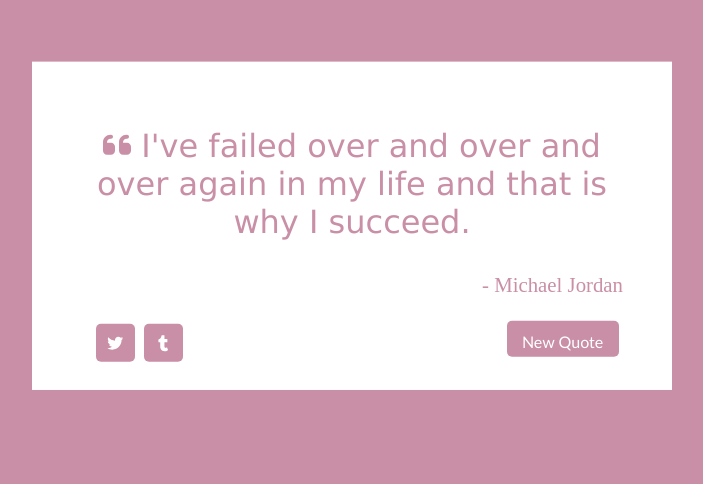
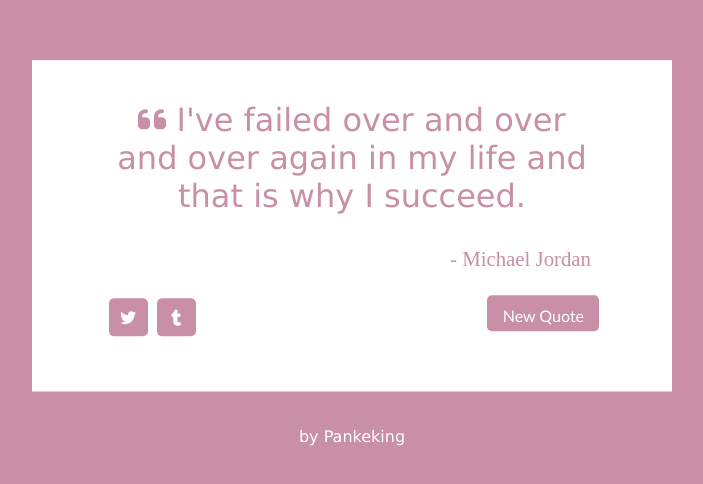
Before and after one commit to Pankeking/randomInspiration, a React (Create React App) app: page / in a window 1280 px wide. Shown: the part 174-658 px from the top of the page, without its empty margins (288-991 px from the left). Built offline with nearby package versions, Linux system fonts and the light colour scheme.

Commit message:
added credit link to github

```diff
--- a/src/components/MainComp.js
+++ b/src/components/MainComp.js
@@ -12,7 +12,6 @@ function MainComp() {
     const randomIndex = Math.floor(Math.random() * quotes.length);
     const [BgColor, setBgColor] = useState(randomColor);
     const [quoteIndex, setQuoteIndex] = useState(randomIndex);
-    const [fade, setFade] = useState(false);
 
 
     function handleClick() {
@@ -20,14 +19,12 @@ function MainComp() {
         const randomIndex = Math.floor(Math.random() * quotes.length);
         setQuoteIndex(randomIndex);
         setBgColor(randomColor);
-        setFade(true);
-        setTimeout(() => setFade(false), 100);
     }
 
     return(
         <React.Fragment>
-            <HomeComp  className={fade ? 'fade' : ''} BgColor={BgColor} />
-            <QuoteComp className={fade ? 'fade' : ''} BgColor={BgColor} onClick={handleClick} quoteIndex={quoteIndex} />
+            <HomeComp  BgColor={BgColor} />
+            <QuoteComp BgColor={BgColor} onClick={handleClick} quoteIndex={quoteIndex} />
         </React.Fragment>
     )
 }
--- a/src/components/quote.css
+++ b/src/components/quote.css
@@ -7,7 +7,7 @@
     -webkit-transform: translateX(-50%) translateY(-50%);
     transform: translateX(-50%) translateY(-50%);
     border: 1px solid white;
-    padding: 2rem 3rem;
+    padding: 0.5rem 5rem;
     background-color: white;
     font-size: 2rem;
     font-family: Verdana, Geneva, Tahoma, sans-serif;
@@ -19,7 +19,7 @@
     text-align: end;
 }
 
-a {
+.social-link {
     border: none;
     color: white;
     margin: 0.3rem;
@@ -50,4 +50,17 @@ button:hover, a:hover {
     opacity: 70%;
     filter: alpha(opacity=70);
     cursor: pointer;
+
 }
+
+.credits {
+    position: relative;
+    bottom: -5rem;
+    color: white;
+    font-size: 1rem;
+}
+.credits-link {
+    text-decoration: none;
+    color: inherit;
+    transition: 0.7s ease-in-out;
+}
--- a/src/components/quoteComp.js
+++ b/src/components/quoteComp.js
@@ -32,14 +32,16 @@ export function QuoteComp({ BgColor, quoteIndex, onClick }) {
                 <p id="author" className="author" >- {quotes[quoteIndex].author}</p>
             </div>
             <div>
-                <a target="_blank" href={twitterLink} style={{backgroundColor: BgColor}}>
+                <a className="social-link" target="_blank" href={twitterLink} style={{backgroundColor: BgColor}}>
                     <FontAwesomeIcon icon={faTwitter} style={iconStyles} />
                 </a>
-                <a target="_blank" href={tumblrLink} style={{backgroundColor: BgColor}}>
+                <a className="social-link" target="_blank" href={tumblrLink} style={{backgroundColor: BgColor}}>
                     <FontAwesomeIcon icon={faTumblr} style={iconStyles} />
                 </a>
                 <button id="new-quote" onClick={onClick} style={{backgroundColor: BgColor}}>New Quote</button>
             </div>
+
+        <p className="credits">by <a className="credits-link" href="https://github.com/Pankeking">Pankeking</a></p>
         </div>
     )
 }
```
